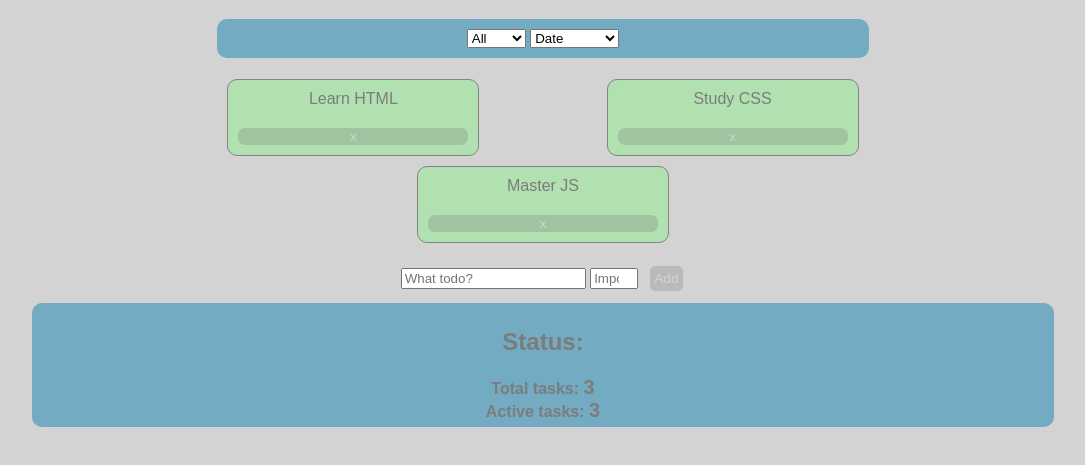
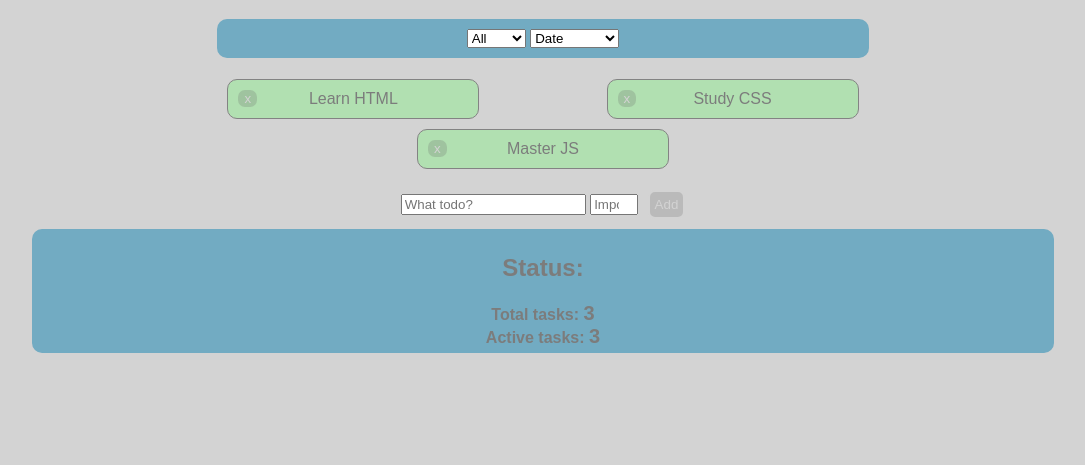
Before and after one commit to AviadMalikan/Task-web, a plain HTML site: page index.html in a window 1280 px wide. Shown: the part 61-526 px from the top of the page, without its empty margins (97-1182 px from the left). Drawn offline with Linux system fonts and the light colour scheme.

Commit message:
some css

```diff
--- a/css/main.css
+++ b/css/main.css
@@ -56,6 +56,10 @@ li>* {
     margin: 10px
 }
 
+li>button {
+    position: absolute;
+}
+
 .done {
     transition: opacity 1s;
     color: rgb(131, 131, 131);
```
